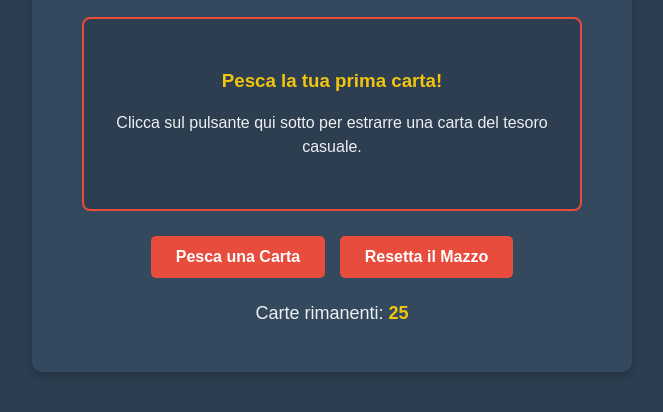
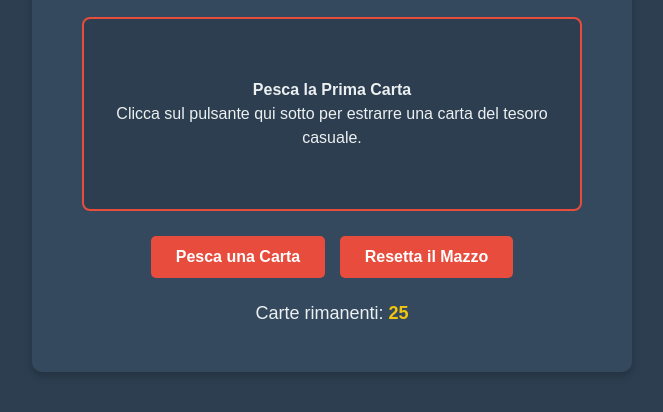
Before and after one commit to Zaknir/Giochiamoci, a plain HTML site: page index.html in a window 1280 px wide. Shown: the part 296-708 px from the top of the page, without its empty margins (308-971 px from the left). Drawn offline with Linux system fonts and the light colour scheme.

Commit message:
Update index.html

```diff
--- a/index.html
+++ b/index.html
@@ -102,8 +102,7 @@
         <h2>Estrattore di Carte del Tesoro</h2>
 
         <div id="card-display" class="card" aria-live="polite">
-            <h3>Pesca la tua prima carta!</h3>
-            <p>Clicca sul pulsante qui sotto per estrarre una carta del tesoro casuale.</p>
+            <p><b>Pesca la Prima Carta</b><br>Clicca sul pulsante qui sotto per estrarre una carta del tesoro casuale.</p>
         </div>
 
         <button id="draw-button">Pesca una Carta</button>
```
